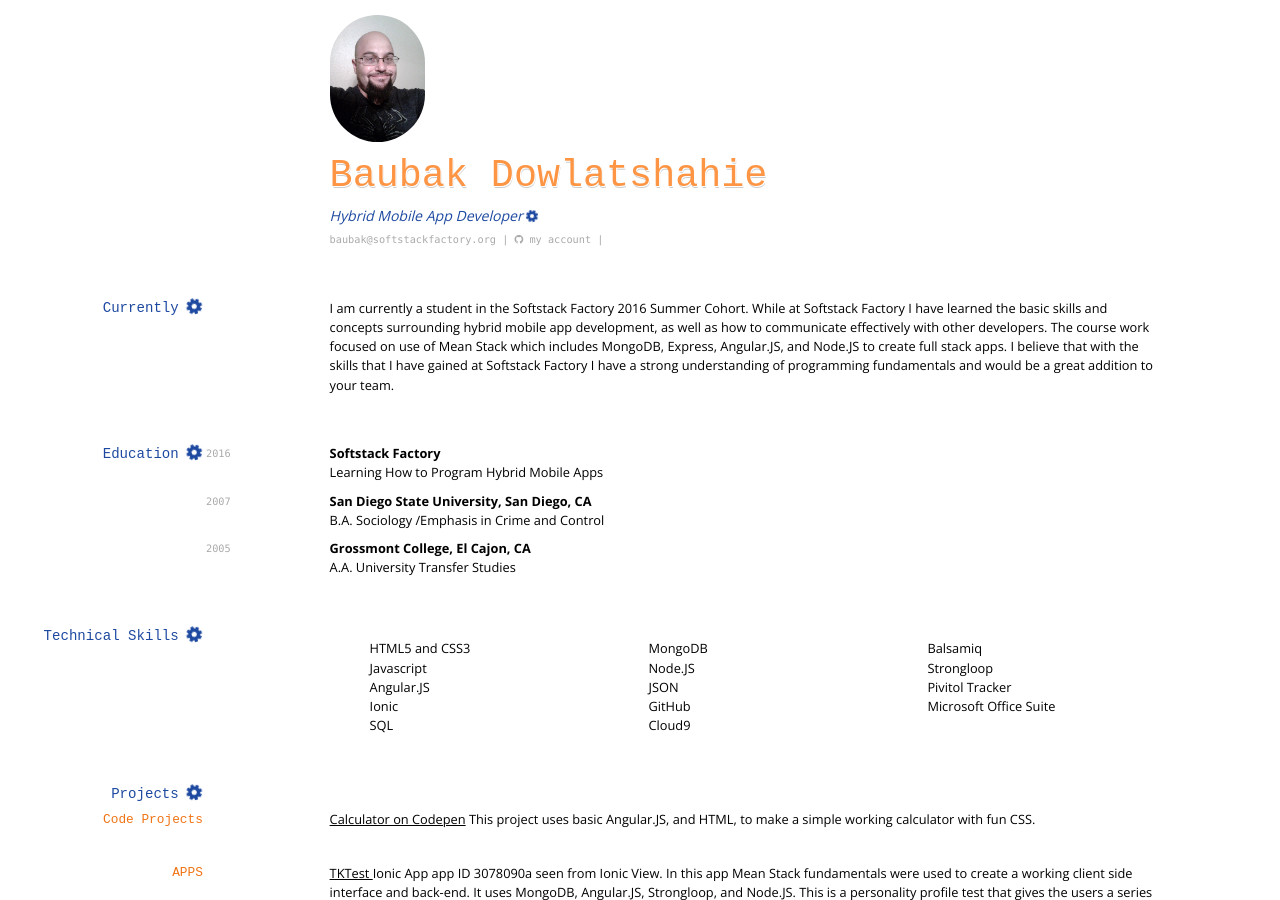
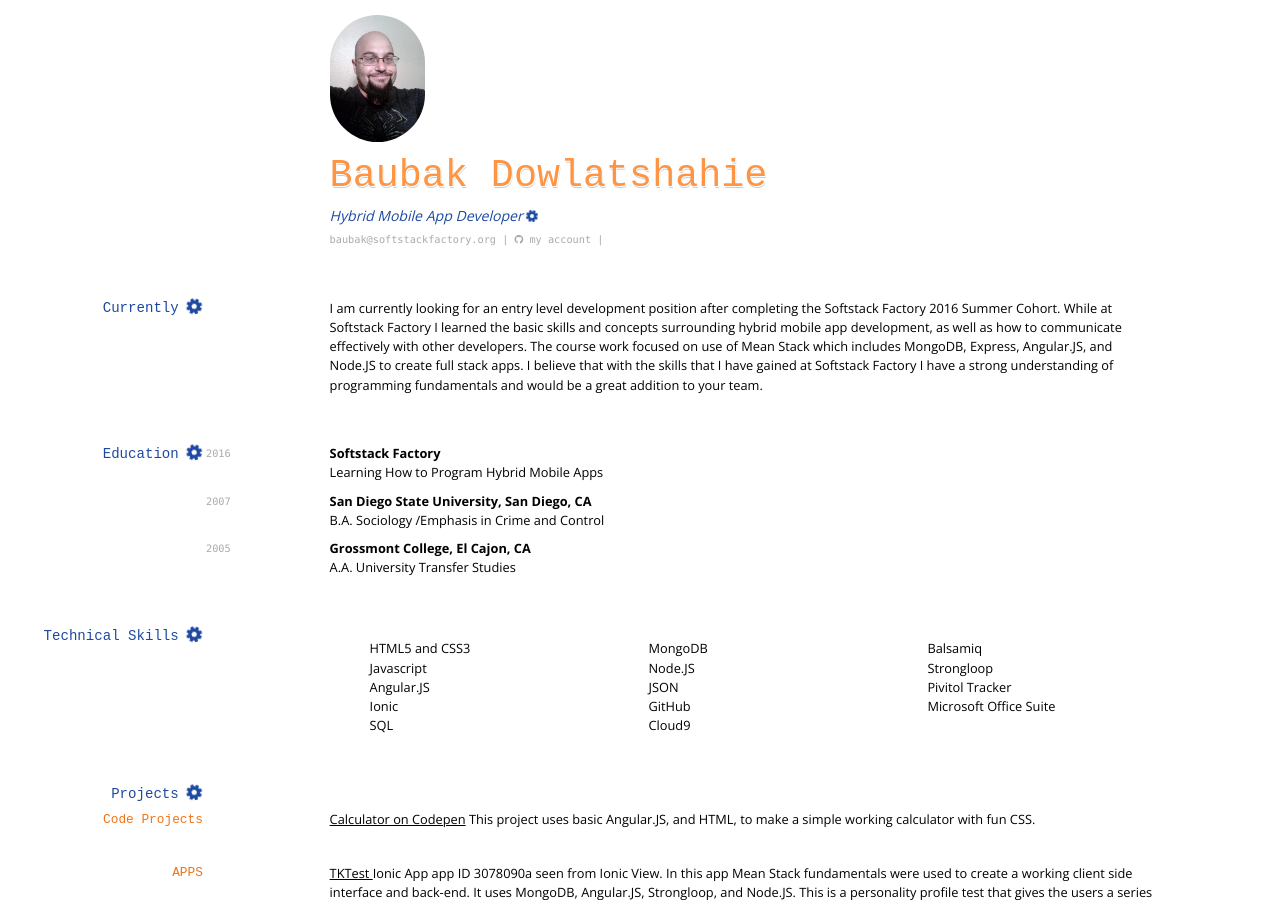
Before and after one commit to bdowlatshahiessf/bdowlatshahiessf.github.io, a Jekyll site: the page built from index.md, in a window 1280 px wide and 900 px high. Built offline with Jekyll 4.4.1, drawn with Linux system fonts in a browser that asks for light colours; nearby versions of some CDN libraries.

Commit message:
Update index.md

```diff
--- a/index.md
+++ b/index.md
@@ -19,7 +19,7 @@ Hybrid Mobile App Developer <i class="fa fa-cog fa-spin"></i>
 
 ## Currently <i class="fa fa-cog fa-spin" style="font-size:1.3em"> </i>
 
-I am currently a student in the Softstack Factory 2016 Summer Cohort. While at Softstack Factory I have learned the basic skills and concepts surrounding hybrid mobile app development, as well as how to communicate effectively with other developers. The course work focused on use of Mean Stack which includes MongoDB, Express, Angular.JS, and Node.JS to create full stack apps. I believe that with the skills that I have gained at Softstack Factory I have a strong understanding of programming fundamentals and would be a great addition to your team.
+I am currently looking for an entry level development position after completing the Softstack Factory 2016 Summer Cohort. While at Softstack Factory I learned the basic skills and concepts surrounding hybrid mobile app development, as well as how to communicate effectively with other developers. The course work focused on use of Mean Stack which includes MongoDB, Express, Angular.JS, and Node.JS to create full stack apps. I believe that with the skills that I have gained at Softstack Factory I have a strong understanding of programming fundamentals and would be a great addition to your team.
 
 ## Education <i class="fa fa-cog fa-spin" style="font-size:1.3em"> </i>
 
```
